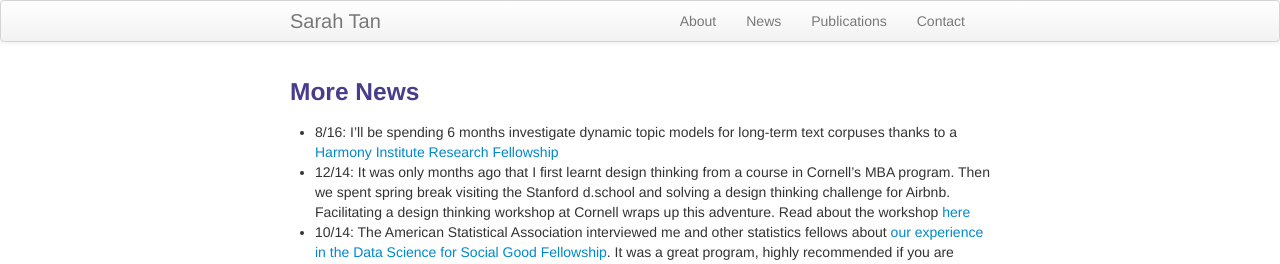
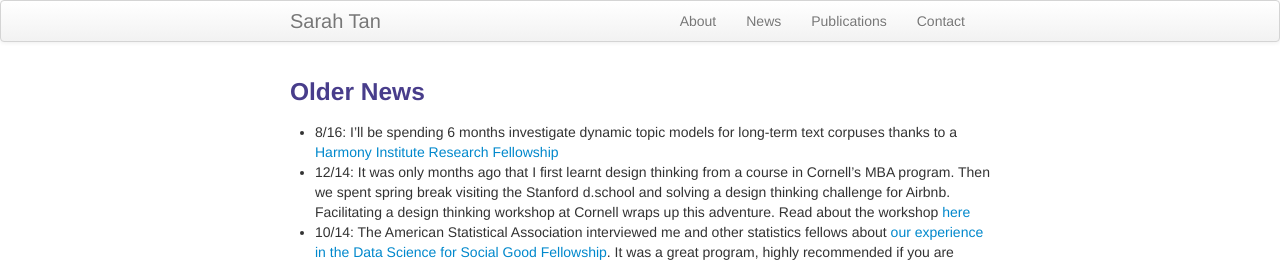
Before and after one commit to shftan/shftan.github.io, a Jekyll site: the page built from oldernews.md, in a window 1280 px wide. Shown: the top 264 px of the page. Built offline with Jekyll 4.4.1, drawn with Linux system fonts in a browser that asks for light colours.

Commit message:
Update oldernews.md

```diff
--- a/oldernews.md
+++ b/oldernews.md
@@ -5,7 +5,7 @@ description: PhD student, Cornell Statistics
 keywords: Sarah Tan, Cornell, Statistics, interpretability, causal inference
 ---
 
-<div class="row-fluid" id="news"><h3>More News</h3>
+<div class="row-fluid" id="news"><h3>Older News</h3>
 </div>
 - 8/16: I'll be spending 6 months investigate dynamic topic models for long-term text corpuses thanks to a [Harmony Institute Research Fellowship](https://harmonylabs.org)
 - 12/14: It was only months ago that I first learnt design thinking from a course in Cornell's MBA program. Then we spent spring break visiting the Stanford d.school and solving a design thinking challenge for Airbnb. Facilitating a design thinking workshop at Cornell wraps up this adventure. Read about the workshop [here](https://team42design.wordpress.com/")
```
